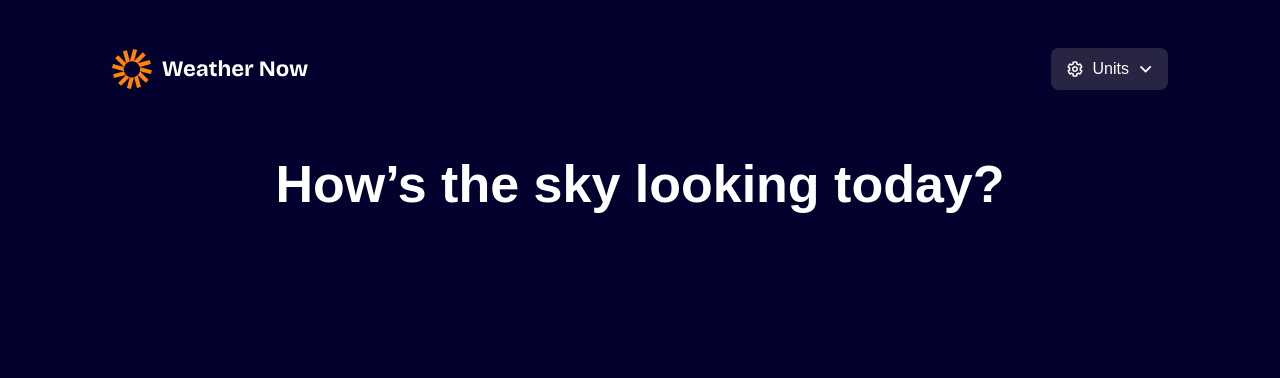
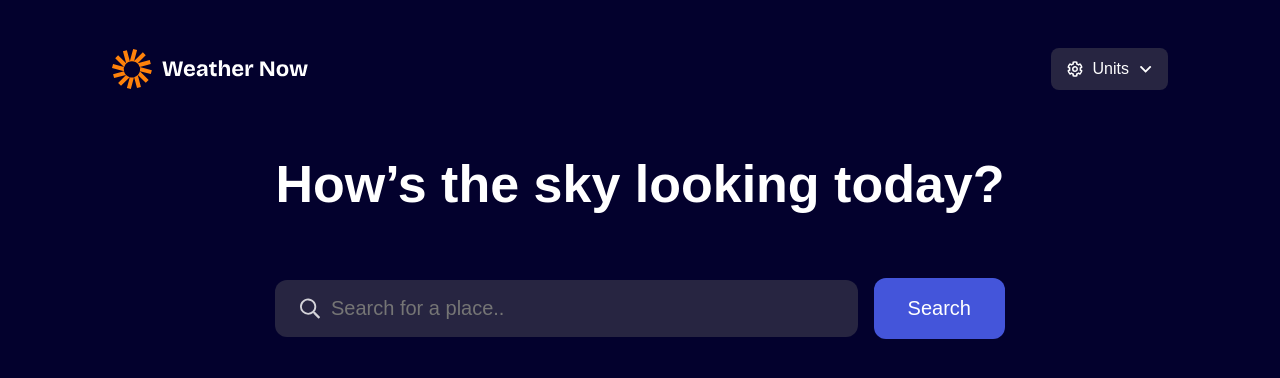
Before and after one commit to FranciscoRochaDev/Weather-App, a React (Vite) app: page / in a window 1280 px wide. Shown: the top 378 px of the page. Built offline with nearby package versions, Linux system fonts and the light colour scheme; a web font is replaced by a local one.

Commit message:
feat: SearchBar con integración a API de Geocoding y Weather

```diff
--- a/package.json
+++ b/package.json
@@ -10,8 +10,11 @@
     "preview": "vite preview"
   },
   "dependencies": {
+    "axios": "^1.18.0",
     "react": "^19.2.6",
-    "react-dom": "^19.2.6"
+    "react-dom": "^19.2.6",
+    "use-debounce": "^10.1.1",
+    "zod": "^4.4.3"
   },
   "devDependencies": {
     "@eslint/js": "^10.0.1",
--- a/src/App.tsx
+++ b/src/App.tsx
@@ -1,5 +1,6 @@
 import Header from "./components/Header/Header"
 import styles from './App.module.css'
+import SearchBar from "./components/SearchBar/SearchBar"
 
 function App() {
 
@@ -9,6 +10,9 @@ function App() {
         <h1 className={styles.title}>
             How’s the <br className={styles.br_mobile} />sky <br className={styles.br_tablet} />looking <br className={styles.br_mobile} />today?
         </h1>
+        <main>
+            <SearchBar />
+        </main>
     </div>
   )
 }
--- /dev/null
+++ b/src/components/SearchBar/SearchBar.module.css
@@ -0,0 +1,92 @@
+
+.search_bar{
+    gap: 1.2rem;
+    width: 100%;
+    display: flex;
+    align-items: center;
+    justify-content: center;
+    flex-direction: column;
+}
+
+@media(min-width: 768px){
+    .search_bar{
+        gap: 1.6rem;
+        flex-direction: row;
+        max-width: 73rem;
+        margin: 0 auto;
+    }
+
+    .search_wrapper{
+        flex: 1;
+    }
+
+    .button_search{
+        width: auto;
+    }
+}
+
+.search_wrapper{
+    gap: 1rem;
+    width: 100%;
+    display: flex;
+    outline: none;
+    align-items: center;
+    border-radius: 1.2rem;
+    transition: all 300ms;
+    padding: 1.6rem 2.4rem;
+    border: 1.5px solid transparent;
+    background-color: var(--neutral-800);
+}
+
+.search_wrapper:hover{
+    background-color: var(--neutral-700);
+}
+
+    .search_wrapper:focus-within {
+  border-color: #fff;
+}
+
+.search_wrapper input{
+    border: none;
+    outline: none;
+    width: 100%;
+    font-family: var(--font-sans);
+    font-weight: 400;
+    font-size: 2rem;
+    text-align: left;
+    color: var(--neutral-200);
+    background-color: transparent;
+}
+
+.button_search{
+    width: 100%;
+    outline: none;
+    cursor: pointer;
+    font-size: 2rem;
+    font-weight: 400;
+    text-align: center;
+    transition: all 300ms;
+    border-radius: 1.2rem;
+    padding: 1.6rem 2.4rem;
+    color: var(--neutral-0);
+    font-family: var(--font-sans);
+    border: 3px solid transparent;
+    background-color: var(--blue-500);
+}
+
+.button_search:hover{
+    background-color: var(--blue-700);
+    cursor: pointer;
+}
+
+.button_search:focus{
+    border-color: var(--neutral-800);
+    box-shadow: 0 0 0 3px hsl(233, 67%, 56%);
+    outline: none;
+}
+
+@media(min-width: 768px){
+    .button_search{
+        width: 18%;
+    }
+}
--- /dev/null
+++ b/src/components/SearchBar/SearchBar.tsx
@@ -0,0 +1,34 @@
+import type { MouseEvent } from 'react'
+import useCitySearch from '../../hooks/useCitySearch'
+import styles from './SearchBar.module.css'
+
+export default function SearchBar() {
+
+    const { text, handleSearch, fetchCity } = useCitySearch()
+
+    const handleClick = (e: MouseEvent<HTMLButtonElement>) => {
+        e.preventDefault()
+        fetchCity({ nameCity: text })
+    }
+
+    return (
+        <div className={styles.search_bar}>
+            <div className={styles.search_wrapper}>
+                <img src="/images/icon-search.svg" alt="icon search"/>
+                <input
+                    placeholder="Search for a place.."
+                    type="text"
+                    value={text}
+                    onChange={handleSearch}
+                />
+            </div>
+            <button
+                className={styles.button_search}
+                onClick={handleClick}
+            >
+                Search
+            </button>
+        </div>
+    )
+
+}
--- /dev/null
+++ b/src/hooks/useCitySearch.ts
@@ -0,0 +1,61 @@
+
+/**
+ *  Llamado a la Api de Geocoding
+ *  Donde accedemos a restult y de ahi obtenemos latitude Y longitude
+ */
+
+
+import { useEffect, useState, type ChangeEvent } from "react"
+import { useDebounce } from "use-debounce"
+import type { SearchCity } from "../interfaces"
+import axios from "axios"
+import useWeather from "./useWeather";
+
+
+export default function useCitySearch() {
+
+    const { fetchWeather } = useWeather()
+
+    const [text, setText] = useState('')
+    const [debounceText] = useDebounce(text, 300)
+
+    useEffect(() => {
+        console.log('Consultando....')
+    }, [debounceText])
+
+    const handleSearch = (e : ChangeEvent<HTMLInputElement>) => {
+        setText(e.target.value)
+    }
+
+    const fetchCity = async(city: SearchCity) => {
+
+        const appId = import.meta.env.VITE_API_GEOCODING
+
+        try {
+
+            const baseUrl = `${appId}name=${city.nameCity}&count=10&language=en&format=json`
+            const response = await axios(baseUrl)
+            console.log(response.data)
+
+            // Validar que exista
+            if (!response.data.results) {
+                throw new Error('Ciudad no encontrada')
+            }
+
+            const lat = response.data.results[0].latitude
+            const lon = response.data.results[0].longitude
+
+            console.log(fetchWeather({ lat, lon }))
+
+        } catch (error) {
+            console.log(error)
+        }
+
+    }
+
+    return {
+        text,
+        handleSearch,
+        fetchCity
+    }
+}
--- /dev/null
+++ b/src/hooks/useWeather.ts
@@ -0,0 +1,24 @@
+import type { Coordinates } from "../interfaces"
+
+export default function useWeather () {
+
+    const fetchWeather = async({ lat, lon } : Coordinates) => {
+
+        const apiUrl = import.meta.env.VITE_API_WATHER_FORECAST
+
+        try {
+
+            const baseUrl = `${apiUrl}latitude=${lat}&longitude=${lon}&hourly=temperature_2m`
+            console.log(baseUrl)
+
+        } catch (error) {
+            console.error(error)
+        }
+
+    }
+
+    return {
+        fetchWeather
+    }
+
+}
```
Also changed, not shown: src/interfaces/index.ts (+9 -0 lines), 1 other file (tests, documents, lock files or other folders).
